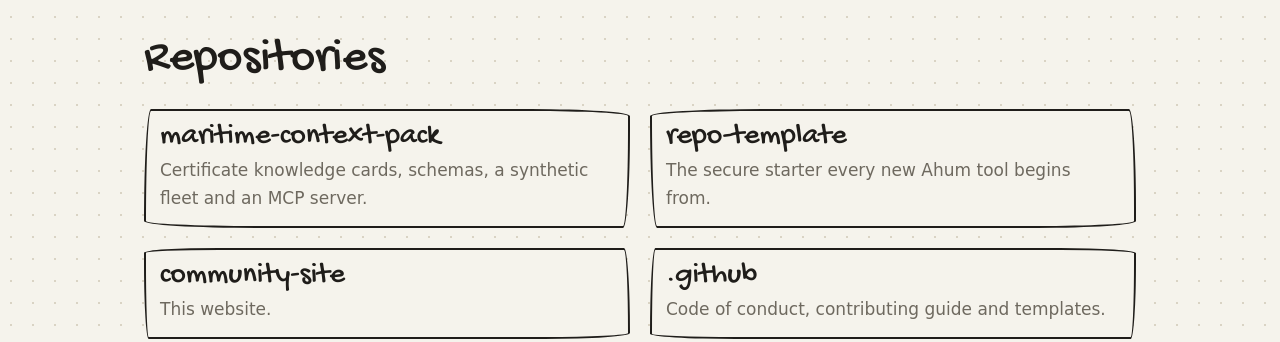
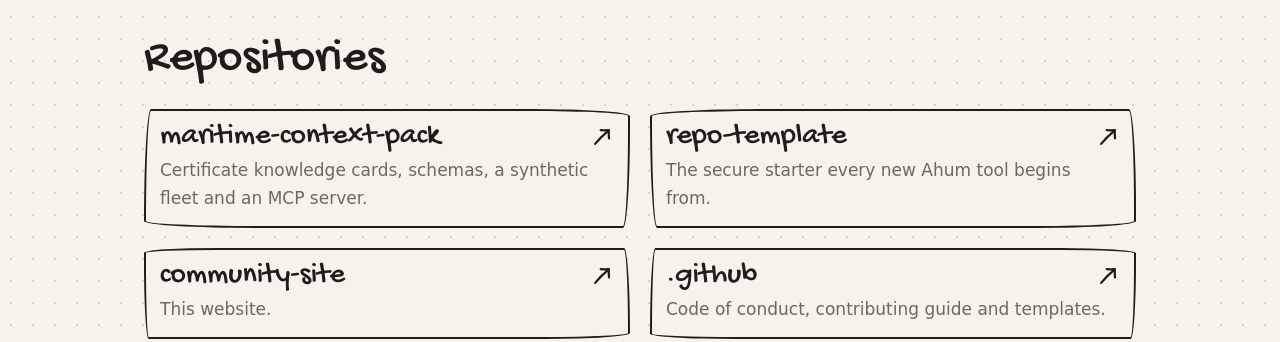
Before and after one commit to AhumLabs-Pvt-Ltd/community-site, a React (Vite) app: page / in a window 1280 px wide. Shown: the part 1600-1942 px from the top of the page. Built offline with nearby package versions, Linux system fonts and the light colour scheme; a web font is replaced by a local one.

Commit message:
Add a hand-drawn arrow to repository tiles (#14)
The tiles link to GitHub but looked like plain text boxes. A small static
ink arrow in each corner shows they open the repo. Long names now wrap
instead of pushing the arrow out.

Co-authored-by: Claude Opus 5.5 <noreply@anthropic.com>

```diff
--- a/src/sections/Repos.jsx
+++ b/src/sections/Repos.jsx
@@ -2,6 +2,27 @@ import Section from "./Section.jsx";
 import { ORG_URL, repos } from "../content.js";
 
 const SHAPES = ["hr2", "hr1", "hr3", "hr2"];
+
+// A small hand-drawn arrow in the corner of each tile, so it reads as a link out to GitHub.
+// Static on purpose: the tiles already tilt on hover, and that's enough motion here.
+function OutArrow() {
+  return (
+    <svg
+      viewBox="0 0 28 28"
+      className="mt-1 h-6 w-6 shrink-0"
+      aria-hidden="true"
+      focusable="false"
+      fill="none"
+      stroke="var(--ink)"
+      strokeWidth="2.6"
+      strokeLinecap="round"
+      strokeLinejoin="round"
+    >
+      <path d="M6 22 C 10 17, 15 12, 21.5 6.5" />
+      <path d="M12.5 6 C 15.5 6.3, 18.5 6.2, 22 6 C 21.7 9.5, 21.8 12.5, 22.2 15.5" />
+    </svg>
+  );
+}
 
 export default function Repos() {
   return (
@@ -13,7 +34,10 @@ export default function Repos() {
               href={`${ORG_URL}/${repo.name}`}
               className={`hd-tile clicky ${SHAPES[i]} block w-full no-underline`}
             >
-              <span className="hd-display block text-3xl">{repo.name}</span>
+              <span className="flex items-start justify-between gap-3">
+                <span className="hd-display block min-w-0 text-3xl break-words">{repo.name}</span>
+                <OutArrow />
+              </span>
               <span className="mt-1 block text-muted">{repo.description}</span>
             </a>
           </li>
```
